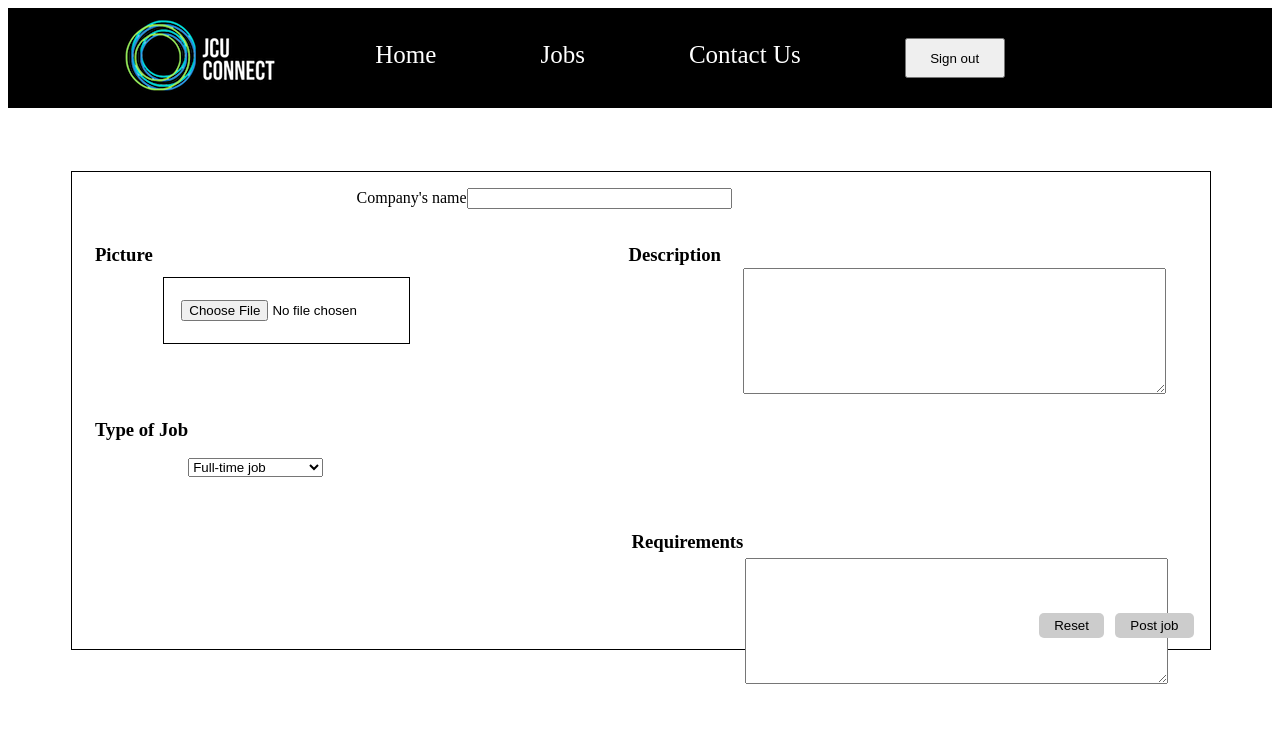
After one commit to CDivyaPrabha/CP3405-Assessment, a Flask app: page /postjob in a window 1280 px wide. The commit adds this page. Shown: the top 744 px of the page. Run offline with Flask 2, Linux system fonts and the light colour scheme; some libraries are stand-ins or nearby versions.

Commit message:
Backend code for posting jobs.

```diff
--- a/JCUConnect/app/forms.py
+++ b/JCUConnect/app/forms.py
@@ -28,12 +28,13 @@ class EmployerLoginForm(FlaskForm):
     employer_submit = SubmitField('Sign In')
 
 
-# class JobForm(FlaskForm):
-#     company_name = StringField('Company\'s name', validators=[DataRequired()])
-#     company_picture = FileField('Picture', validators=[FileAllowed(['jpg', 'png'], 'Images only!'), FileRequired(u'File was empty!')])
-#     job_description = TextAreaField('Description', validators=[DataRequired()])
-#     job_type = SelectField('Type of Job', choices=['Full-time job', 'Part-time job', 'Contract-based job'])
-#     job_requirements = TextAreaField('Requirements', validators=[DataRequired()])
+class JobForm(FlaskForm):
+    company_name = StringField('Company\'s name', validators=[DataRequired()])
+    company_picture = FileField('Picture', validators=[FileAllowed(['jpg', 'png'], 'Images only!'), FileRequired(u'File was empty!')])
+    job_description = TextAreaField('Description', validators=[DataRequired()], render_kw={"rows": 8, "cols": 50})
+    job_type = SelectField('Type of Job', choices=['Full-time job', 'Part-time job', 'Contract-based job'])
+    job_requirements = TextAreaField('Requirements', validators=[DataRequired()], render_kw={"rows": 8, "cols": 50})
+    post_job = SubmitField('Post job')
 
 
 class User():
--- a/JCUConnect/app/routes.py
+++ b/JCUConnect/app/routes.py
@@ -1,6 +1,6 @@
 from flask import render_template, flash, redirect, request, url_for
 from app import app
-from app.forms import SignUpForm, StudentLoginForm, EmployerLoginForm, User#, JobForm
+from app.forms import SignUpForm, StudentLoginForm, EmployerLoginForm, User, JobForm
 from pymongo import MongoClient
 from werkzeug.security import generate_password_hash
 from flask_login import LoginManager, UserMixin, login_user, login_required, logout_user, current_user
@@ -31,7 +31,6 @@ def index():
     else:
         user = "guest"
     posts = user_collection.find()
-
     return render_template('index.html', title='Home', user=user, posts=posts)
 
 
@@ -58,7 +57,10 @@ def signup():
         user_obj = User(user['Username'])
         login_user(user_obj)
         flash("Logged in successfully!", category='success')
-        return "<h1>Signed in successfully!"#go to student/employer home page
+        if user['Designation']=="1":
+            return "<h1>Signed in successfully!"#go to student home page
+        elif user['Designation']=="2":
+            return redirect(url_for('employer_home_page'))
     return render_template('signup.html', form=form)
 
 
@@ -66,35 +68,58 @@ def signup():
 def login():
     student_form = StudentLoginForm()
     employer_form = EmployerLoginForm()
+
     if request.method == 'POST':
         if student_form.validate_on_submit() and student_form.student_submit.data:
             user = user_collection.find_one({"Username": student_form.student_username.data})
-            print(user)
-            if user and User.validate_login(user['Password'], student_form.student_password.data):
+            if user and User.validate_login(user['Password'], student_form.student_password.data) and user['Designation']=="1":
                 user_obj = User(user['Username'])
                 login_user(user_obj)
                 flash("Logged in successfully!", category='success')
                 return "<h1>Signed in successfully!"# go to student home page
             flash("Wrong username or password!", category='error')
+
         elif employer_form.validate_on_submit() and employer_form.employer_submit.data:
             user = user_collection.find_one({"Username": employer_form.employer_username.data})
-            if user and User.validate_login(user['Password'], employer_form.employer_password.data):
+            if user and User.validate_login(user['Password'], employer_form.employer_password.data) and user['Designation']=="2":
                 user_obj = User(user['Username'])
                 login_user(user_obj)
                 flash("Logged in successfully!", category='success')
-                return "<h1>Signed in successfully!"# go to employer home page
+                return redirect(url_for('employer_home_page'))# go to employer home page
             flash("Wrong username or password!", category='error')
     return render_template('login.html', title='login', student_form=student_form, employer_form=employer_form)
 
 
-# @app.route('/postjob', methods=['GET', 'POST'])
-# def postjob():
-#     form = JobForm()
-#     if form.validate_on_submit():
+@app.route('/postjob', methods=['GET', 'POST'])
+def postjob():
+    form = JobForm()
+    if request.method == 'POST' and form.validate_on_submit():
+        picture_name = form.company_picture.data.filename
+        form.company_picture.data.save('static/upload_images/' + picture_name)
+        picture_path = "static/upload_images/" + picture_name
+        post_data = {
+            'Company Name': form.company_name.data,
+            'Company Picture': picture_path,
+            'Job Description': form.job_description.data,
+            'Job Type': form.job_type.data,
+            'Job Requirements': form.job_requirements.data
+        }
+        job_collection.insert_one(post_data)
+        return redirect(url_for('display_employer_jobs'))
+    return render_template('job_form.html', form=form)
 
 
+@app.route('/display_employer_jobs')
+def display_employer_jobs():
+    return render_template('posting_jobs.html')
 
-@app.route('/logout', methods = ['GET'])
+
+@app.route('/employer_home_page')
+def employer_home_page():
+    return render_template('employer_home.html')
+
+
+@app.route('/logout', methods=['GET'])
 @login_required
 def logout():
     logout_user()
--- /dev/null
+++ b/JCUConnect/app/static/scripts/pictureupload.js
@@ -0,0 +1,5 @@
+// JavaScript Document
+var loadFile = function(event) {
+	var image = document.getElementById('output');
+	image.src = URL.createObjectURL(event.target.files[0]);
+};
--- a/JCUConnect/app/static/styles/styles.css
+++ b/JCUConnect/app/static/styles/styles.css
@@ -1,19 +1,3 @@
-.menuBar{
-    border-color: black;
-    background-color: black;
-    overflow: hidden;
-    height: 130px;
-}
-
-.menuBar a{
-    color: white;
-    text-align: center;
-    padding-left: 100px;
-    text-decoration: none;
-    font-size: 30px;
-    margin-top: 25px;
-    vertical-align: center;
-}
 
 .logo{
     float: left;
@@ -226,3 +210,165 @@
     background-color: black;
     color:white;
 }
+
+.sign_inbutton{
+    padding:10px 15px;
+    background: black;
+    color: white;
+    border:0 none;
+    cursor:pointer;
+    -webkit-border-radius: 5px;
+    border-radius: 5px;
+    margin-left: 450%;
+    padding-top: 10px;
+    font-size: 70%;
+}
+.create_button{
+    padding:10px 15px;
+    background: black;
+    color: white;
+    border:0 none;
+    cursor:pointer;
+    -webkit-border-radius: 5px;
+    border-radius: 5px;
+    padding-top: 10px;
+    font-size: 70%;
+    margin-top:1%;
+}
+
+
+
+
+
+.posting_title{
+    background-color:#000000;
+	color:#FFFFFF;
+	font-size: 120%;
+	width: 20%;
+	text-align: center;
+	margin-left: 2%;
+}
+
+.add_jobs{
+	float: left;
+	margin-right: 2%;
+	width: 43%;
+	height: 50%;
+	border: thin #000000 solid;
+	text-align: center;
+	padding-top:8.8%;
+	padding-bottom: 8.8%;
+	margin-bottom: 5%;
+
+
+}
+
+.jobform {
+	border: thin #000000 solid;
+	margin-bottom: 5%;
+	width: 90%;
+	margin-left: 5%;
+	margin-top: 5%;
+
+}
+.comname_Cen {
+	padding-left: 25%;
+}
+.picture {
+	padding-left: 2%;
+	float: left;
+	width: 40%;
+
+}
+.submitpic{
+	border: thin #000000 solid;
+	width: 20%;
+	margin-left: 8%;
+	padding-left: 1.5%;
+	margin-top: 6%;
+	margin-bottom: 5%;
+	padding-top: 0.5%;
+	padding-bottom: 0.5%;
+}
+.uploadpic {
+	margin-top: 5%;
+	margin-bottom: 5%;
+	padding-top: 10%;
+	padding-bottom: 10%;
+
+
+}
+
+.upload{
+	margin-left: 23%;
+	margin-top:-5%;
+
+}
+
+.typeofjob{
+	margin-bottom: 12%;
+	padding-top: 5%;
+}
+.type {
+	padding-left: 2%;
+	float: left;
+}
+.description{
+	float: right;
+	width: 51.1%;
+}
+.description_box{
+	float: right;
+	padding-right: 3%;
+	margin-right:8%;
+	margin-top: -1.5%;
+	width: 30%;
+	padding-bottom: 5%;
+
+}
+.requirement{
+	float: right;
+
+	margin-top: 20%;
+
+}
+.requirement_box{
+	float: right;
+	margin-right: -40%;
+	margin-top: 24%;
+	width: 30%;
+	padding-bottom: 5%;
+
+}
+
+.reset{
+	margin-left: 85%;
+	margin-bottom: 1%;
+	margin-right: 1%;
+}
+
+input[type=submit] {
+    padding:5px 15px;
+    background:#ccc;
+    border:0 none;
+    cursor:pointer;
+    -webkit-border-radius: 5px;
+    border-radius: 5px;
+}
+
+input[type=reset] {
+    padding:5px 15px;
+    background:#ccc;
+    border:0 none;
+    cursor:pointer;
+    -webkit-border-radius: 5px;
+    border-radius: 5px;
+}
+
+/* Employer page*/
+
+.applicantlist{
+	text-align: center;
+	margin-top: -1%;
+	font-family:Baskerville, "Palatino Linotype", Palatino, "Century Schoolbook L", "Times New Roman", "serif";
+}
--- a/JCUConnect/app/templates/index.html
+++ b/JCUConnect/app/templates/index.html
@@ -6,9 +6,8 @@
     <title>JCUConnect</title>
 </head>
 <body>
-<div class="menuBar">
-    <img class="logo" src="../static/images/circle.png" height="" width="" alt="JCUConnect Logo">
-    <img src="../static/images/text.png" height="" width="" alt="JCUConnect text">
+<div class="navbar">
+    <img class="logo" src="../static/images/jcuconnectlogo.png" height="" width="" alt="JCUConnect Logo">
     <a href={{ url_for('index') }}>Home</a>
     <a>Jobs</a>
     <a>Contact Us</a>
--- /dev/null
+++ b/JCUConnect/app/templates/job_form.html
@@ -0,0 +1,68 @@
+<!DOCTYPE html>
+<html lang="en">
+<head>
+    <meta charset="UTF-8">
+    <link rel="stylesheet" href="../static/styles/styles.css">
+    <link rel="shortcut icon" href="../static/images/circle.png">
+    <title>JCUConnect</title>
+</head>
+<body>
+<div class="navbar">
+    <img class="logo" src="../static/images/jcuconnectlogo.png" height="71px" width="150px" alt="JCUConnect Logo">
+    <a href={{ url_for('employer_home_page') }}>Home</a>
+    <a href={{ url_for('display_employer_jobs') }}>Jobs</a>
+    <a href="">Contact Us</a>
+    <a href={{ url_for('logout') }}><button class="Sign out">Sign out</button></a>
+</div>
+<form action="{{ url_for('postjob') }}" method="post">
+
+<div class="jobform">
+    {{ form.csrf_token }}
+	<p class="comname_Cen">{{ form.company_name.label }}{{ form.company_name(size=30) }} </p>
+	<div class="picture">
+  <h3>{{ form.company_picture.label }}</h3>
+</div>
+<div class="description">
+<h3>{{ form.job_description.label }}</h3>
+</div>
+<div class="description_box">
+    {{ form.job_description }}
+{#<textarea id="description" rows="8" cols="50" placeholder="Description of the job..." required></textarea>#}
+
+</div>
+<div class="requirement">
+	<h3>{{ form.job_requirements.label }}</h3>
+</div>
+<div class="requirement_box">
+    {{ form.job_requirements }}
+{#<textarea id="requirement" rows="8" cols="50" placeholder="Requirements are....." required></textarea>#}
+
+</div>
+<div class="submitpic">
+    <p>{{ form.company_picture }}</p>
+</div>
+{#      <input type="file"  accept="image/*" name="image" id="file"  onchange="loadFile(event)" style="display: none;"></p>#}
+{#<p><img id="output" width="200" /></p>#}
+{#</div>#}
+{#<p class="upload" ><label for="file" style="cursor: pointer;">Upload Image</label></p>#}
+
+<div class="type">
+<h3>{{ form.job_type.label }} </h3></div>
+<div class="typeofjob">
+    {{ form.job_type }}
+
+{#<select class style="width: 21%;" required>#}
+{#  <option value="Part-time">Part-time Job</option>#}
+{#  <option value="Full-time">Full-time Job</option>#}
+{#  <option value="Contract">Contract</option>#}
+{#</select>#}
+</div>
+
+<input class="reset" type="reset">{{ form.post_job }}
+</div>
+</form>
+
+
+<script src="../static/scripts/pictureupload.js"></script>
+</body>
+</html>
--- a/JCUConnect/app/templates/login.html
+++ b/JCUConnect/app/templates/login.html
@@ -30,7 +30,7 @@
                 <td>{{ student_form.student_password(size=50) }}</td>
             </tr>
             <tr>
-                <td>{{ student_form.student_submit }}</td>
+                <td >{{ student_form.student_submit(class_="sign_inbutton") }}</td>
             </tr>
             </tbody>
         </table>
@@ -52,7 +52,7 @@
                 <td>{{ employer_form.employer_password(size=50) }}</td>
             </tr>
             <tr>
-                <td>{{ employer_form.employer_submit }}</td>
+                <td>{{ employer_form.employer_submit(class_="sign_inbutton") }}</td>
             </tr>
             </tbody>
         </table>
--- a/JCUConnect/app/templates/signup.html
+++ b/JCUConnect/app/templates/signup.html
@@ -66,7 +66,7 @@ JCUConnect may, in its sole discretion, change or modify this Agreement at any t
             <td width="400"> {{ form.checkbox(size=50) }} {{ form.checkbox.label }}</td>
         </tr>
         <tr>
-            <td>{{ form.submit }}</td>
+            <td>{{ form.submit(class_="create_button") }}</td>
         </tr>
         </tbody>
     </table>
```
Also changed, not shown: JCUConnect/app/templates/employer_home.html (added, +26 -0 lines), JCUConnect/app/templates/posting_jobs.html (added, +31 -0 lines), JCUConnect/requirements.txt (added, +15 -0 lines), JCUConnect/README.md (added), JCUConnect/app/static/images/20-fenchurch-street-architecture-buildings-34092.jpg (added), JCUConnect/app/static/images/account.png (added), JCUConnect/app/static/images/add.png (added), JCUConnect/app/static/images/add1.png (added), JCUConnect/app/static/images/add2.png (added), 1 other file.
